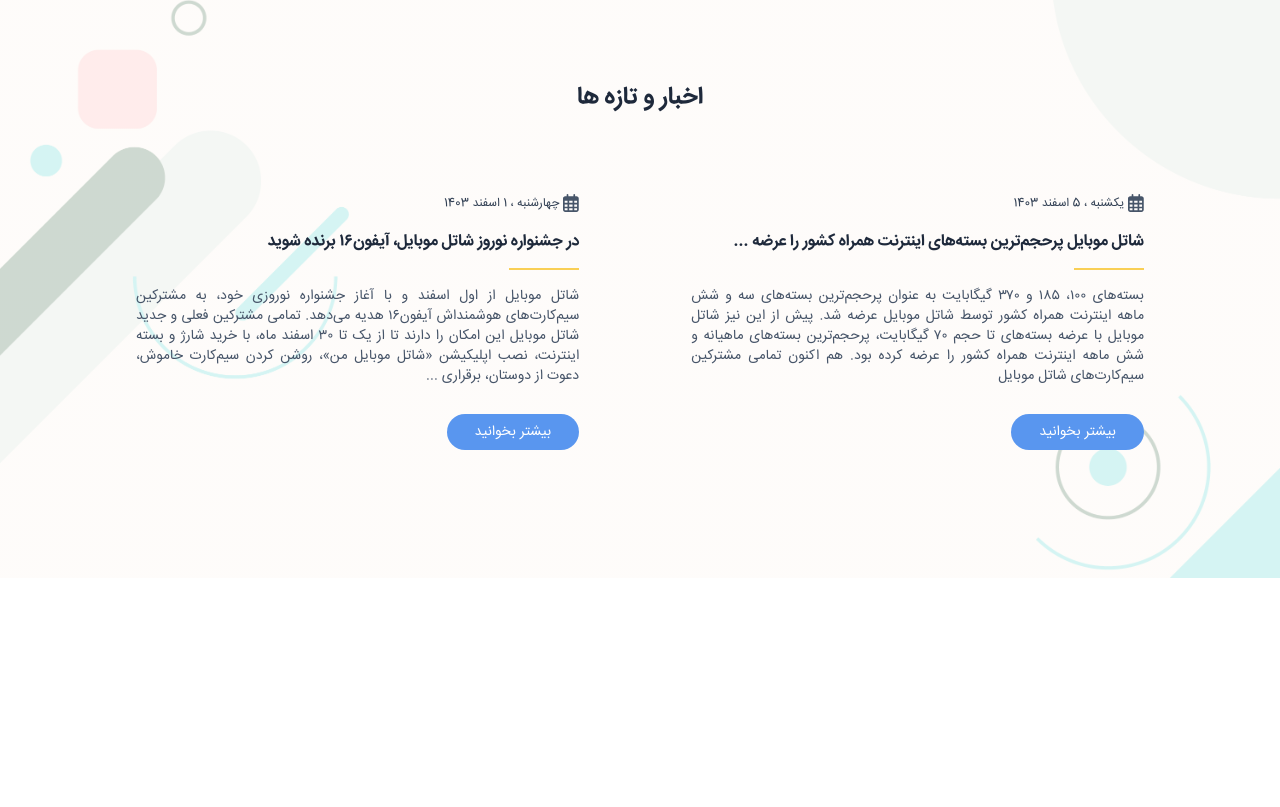
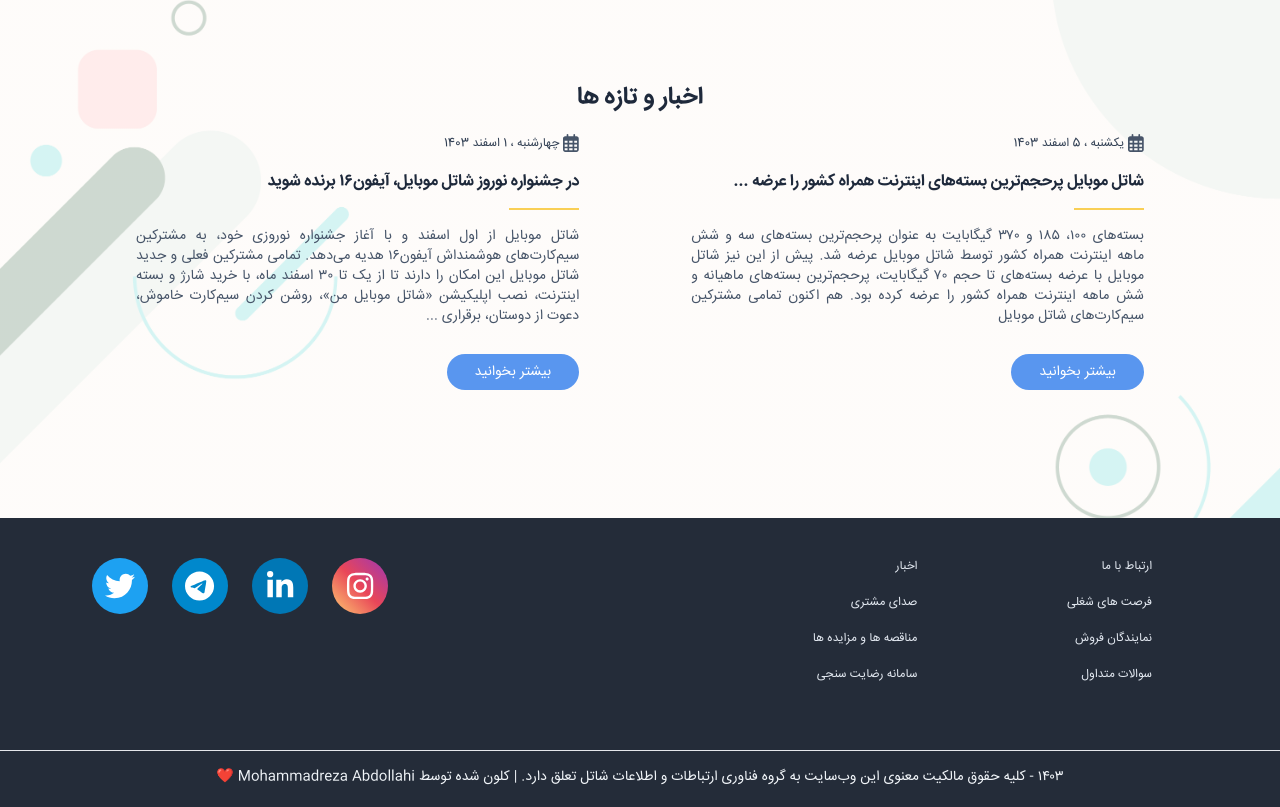
Before and after one commit to Mohammadreza-Abdollahi/Shatel-Clone, a Next.js app: page / in a window 1280 px wide. Shown: the part 3942-4749 px from the top of the page. Before the commit the page ends 4520 px from the top, so only its background shows below. Built offline with nearby package versions, Linux system fonts and the light colour scheme.

Commit message:
version 0.1.1
added footer | landing page finished!

```diff
--- a/app/layout.jsx
+++ b/app/layout.jsx
@@ -3,6 +3,8 @@
 import { useState } from "react";
 import TopHeader from "@/components/header/TopHeader";
 import Navbar from "@/components/header/Navbar";
+import TopFooter from "@/components/footer/TopFooter";
+import BottomFooter from "@/components/footer/BottomFooter";
 
 export default function RootLayout({ children }) {
   const [userState , setUserState] = useState("personal")
@@ -19,6 +21,11 @@
           <Navbar/>
         </header>
         {children}
+        <footer className="py-5 bg-footerBgColor">
+          <TopFooter/>
+          <hr/>
+          <BottomFooter/>
+        </footer>
       </body>
     </html>
   );
--- /dev/null
+++ b/components/footer/BottomFooter.jsx
@@ -0,0 +1,9 @@
+const BottomFooter = () => {
+  return <>
+    <section className="sans text-center text-sm mt-4 text-slate-100">
+        <span>۱۴۰۳ - کلیه حقوق مالکیت معنوی این وب‌سایت به گروه فناوری ارتباطات و اطلاعات شاتل تعلق دارد. | کلون شده توسط Mohammadreza Abdollahi ❤️</span>
+    </section>
+  </>;
+};
+
+export default BottomFooter;
--- /dev/null
+++ b/components/footer/TopFooter.jsx
@@ -0,0 +1,44 @@
+import { faInstagram, faLinkedin, faLinkedinIn, faTelegram, faTwitter } from "@fortawesome/free-brands-svg-icons";
+import { FontAwesomeIcon } from "@fortawesome/react-fontawesome";
+
+const TopFooter = () => {
+  return <>
+    <section className="mx-auto sans text-white flex justify-between mb-12" style={{width: 1120}}>
+      <div className="w-full px-12 flex justify-start">
+        <section className="w-1/2">
+          <ul className="text-xs text-slate-200">
+            <li className="my-5"><span className="pb-1 hover:text-yellowColor hover:border-b border-1 border-yellowColor transition-all duration-150 cursor-pointer">ارتباط با ما</span></li>
+            <li className="my-5"><span className="pb-1 hover:text-yellowColor hover:border-b border-1 border-yellowColor transition-all duration-150 cursor-pointer">فرصت های شغلی</span></li>
+            <li className="my-5"><span className="pb-1 hover:text-yellowColor hover:border-b border-1 border-yellowColor transition-all duration-150 cursor-pointer">نمایندگان فروش</span></li>
+            <li className="my-5"><span className="pb-1 hover:text-yellowColor hover:border-b border-1 border-yellowColor transition-all duration-150 cursor-pointer">سوالات متداول</span></li>
+          </ul>
+        </section>
+        <section className="w-1/2">
+          <ul className="text-xs text-slate-200">
+            <li className="my-5"><span className="pb-1 hover:text-yellowColor hover:border-b border-1 border-yellowColor transition-all duration-150 cursor-pointer">اخبار</span></li>
+            <li className="my-5"><span className="pb-1 hover:text-yellowColor hover:border-b border-1 border-yellowColor transition-all duration-150 cursor-pointer">صدای مشتری</span></li>
+            <li className="my-5"><span className="pb-1 hover:text-yellowColor hover:border-b border-1 border-yellowColor transition-all duration-150 cursor-pointer">مناقصه ها و مزایده ها</span></li>
+            <li className="my-5"><span className="pb-1 hover:text-yellowColor hover:border-b border-1 border-yellowColor transition-all duration-150 cursor-pointer">سامانه رضایت سنجی</span></li>
+          </ul>
+        </section>
+        <section className="w-1/2"></section>
+      </div>
+      <div className="flex justify-end text-white pt-5">
+        <div className="flex justify-center items-center w-14 h-14 hover:-translate-y-2 transition-all duration-150 rounded-full mx-3 bg-gradient-to-tr from-insta1 via-insta2 to-insta3">
+          <FontAwesomeIcon icon={faInstagram} className="text-3xl text-white"/>
+        </div>
+        <div className="flex justify-center items-center w-14 h-14 hover:-translate-y-2 transition-all duration-150 hover-group rounded-full mx-3 bg-linkedin">
+          <FontAwesomeIcon icon={faLinkedinIn} className="text-3xl text-white"/>
+        </div>
+        <div className="flex justify-center items-center w-14 h-14 hover:-translate-y-2 transition-all duration-150 hover-group rounded-full mx-3 bg-tellegram">
+          <FontAwesomeIcon icon={faTelegram} className="text-3xl text-white"/>
+        </div>
+        <div className="flex justify-center items-center w-14 h-14 hover:-translate-y-2 transition-all duration-150 hover-group rounded-full mx-3 bg-twitter">
+          <FontAwesomeIcon icon={faTwitter} className="text-3xl text-white"/>
+        </div>
+      </div>
+    </section>
+  </>;
+};
+
+export default TopFooter;
--- a/components/landingPageSections/News.jsx
+++ b/components/landingPageSections/News.jsx
@@ -2,7 +2,7 @@
 
 const News = () => {
   return <>
-    <h2 className="text-2xl text-center mb-16 pt-8 text-slate-800 sans-bold">اخبار و تازه ها</h2>
+    <h2 className="text-2xl text-center mb-1 pt-8 text-slate-800 sans-bold">اخبار و تازه ها</h2>
     <section className="news-sec mx-auto flex justify-between">
         <NewsItem
          dayName={"یکشنبه"}
--- a/package.json
+++ b/package.json
@@ -10,6 +10,7 @@
   },
   "dependencies": {
     "@fortawesome/fontawesome-svg-core": "^6.7.2",
+    "@fortawesome/free-brands-svg-icons": "^6.7.2",
     "@fortawesome/free-regular-svg-icons": "^6.7.2",
     "@fortawesome/free-solid-svg-icons": "^6.7.2",
     "@fortawesome/react-fontawesome": "^0.2.2",
--- a/tailwind.config.mjs
+++ b/tailwind.config.mjs
@@ -15,6 +15,17 @@
         grayBtn: "#cccdd1",
         orangeBtn: "#f26322",
         yellowColor: "#facf54",
+        footerBgColor: "#242c39",
+        // Logo Pallets | Instagram :
+        insta1: "#fecc71",
+        insta2: "#e94658",
+        insta3: "#9d36b5",
+        // LinkedIn :
+        linkedin: "#0077b5",
+        // Tellegram
+        tellegram: "#0088cc",
+        // Twitter
+        twitter: "#1da1f2",
         grayBackground: "#fafcfd",
         gray2Background: "#f6f7fa",
         gray3Background: "#fafafa",
```
Also changed, not shown: 1 other file (tests, documents, lock files or other folders).
